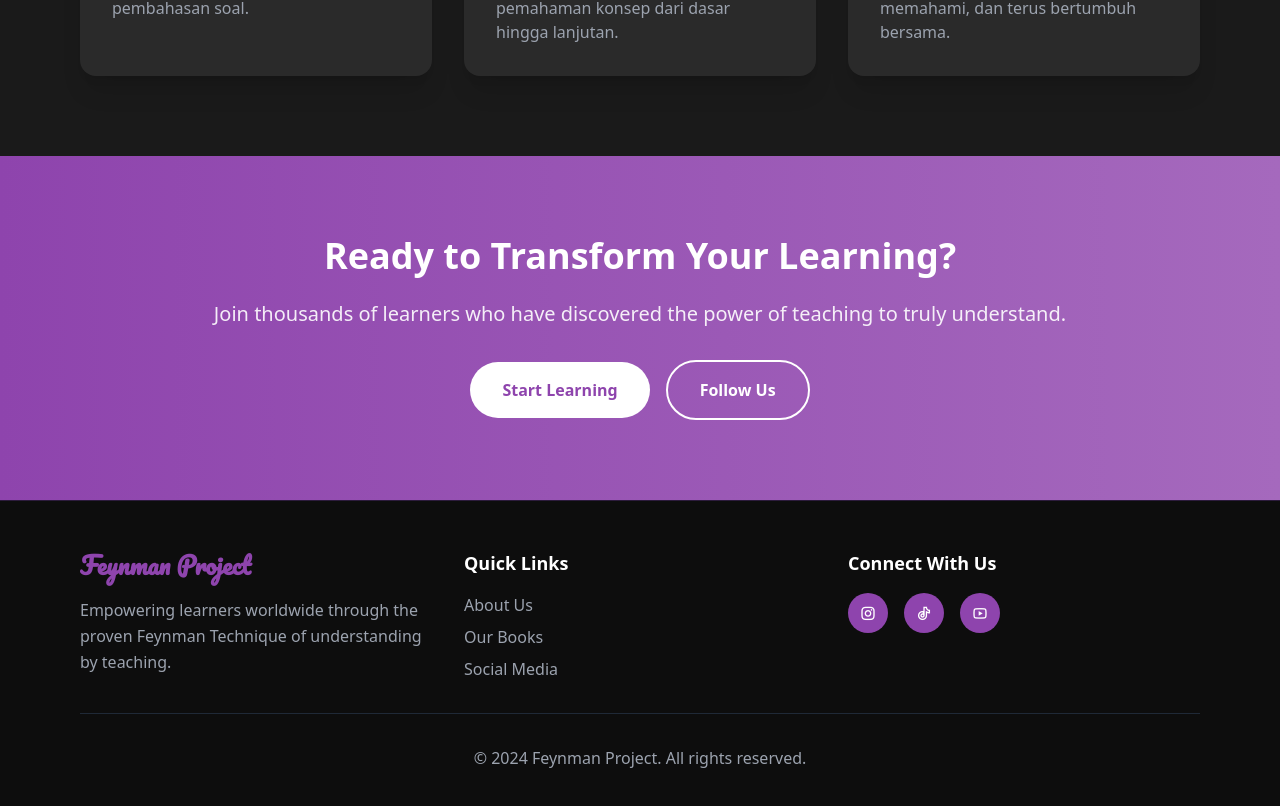
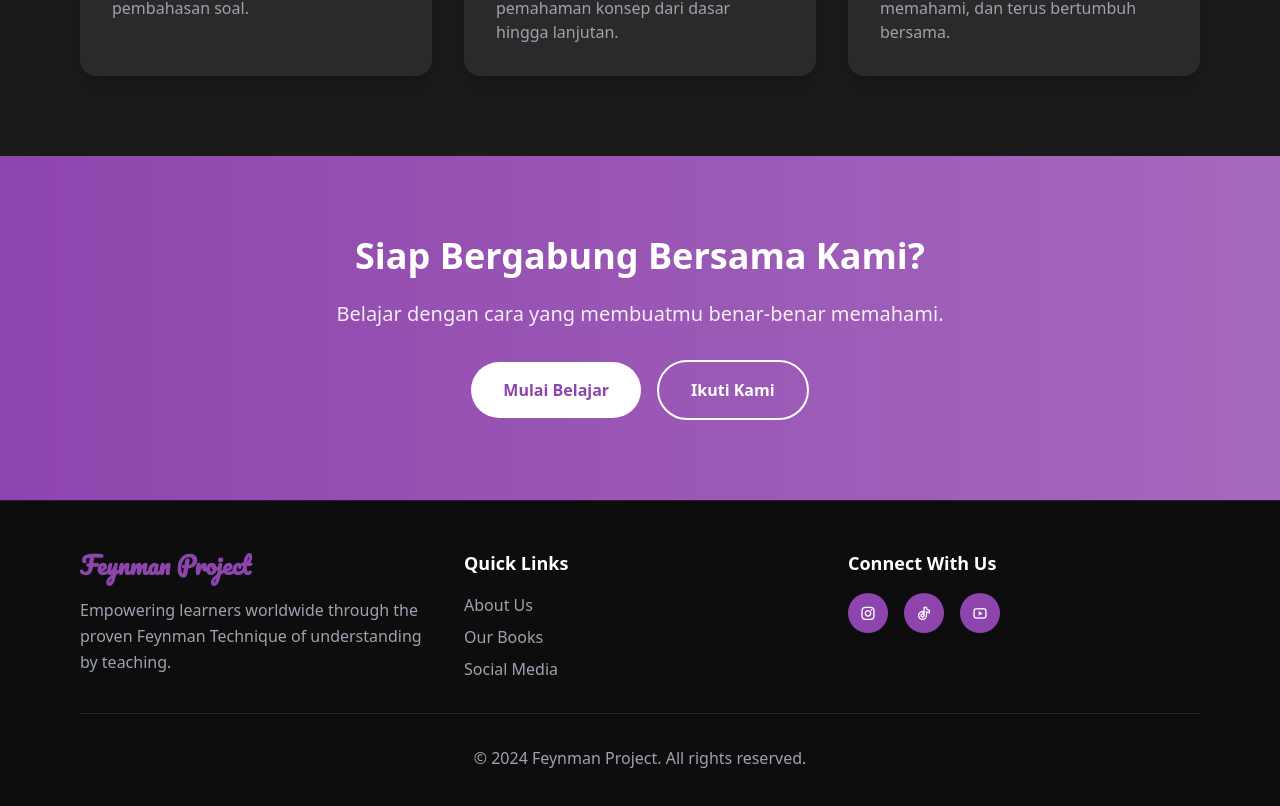
Before and after one commit to FeynmanProject/feynmanproject.github.io, a Next.js app: page / in a window 1280 px wide. Shown: the part 2968-3774 px from the top of the page. Built offline with nearby package versions, Linux system fonts and the light colour scheme.

Commit message:
Update page.tsx

```diff
--- a/app/page.tsx
+++ b/app/page.tsx
@@ -222,16 +222,16 @@ Kami mengadopsi prinsip belajar yang dikenal sebagai Teknik Feynman, yaitu metod
       {/* CTA Section */}
       <section className="py-20 bg-gradient-to-r from-[#8E44AD] to-[#A569BD]">
         <div className="max-w-4xl mx-auto px-4 text-center">
-          <h2 className="text-3xl md:text-4xl font-bold mb-6">Ready to Transform Your Learning?</h2>
+          <h2 className="text-3xl md:text-4xl font-bold mb-6">Siap Bergabung Bersama Kami?</h2>
           <p className="text-xl mb-8 opacity-90">
-            Join thousands of learners who have discovered the power of teaching to truly understand.
+            Belajar dengan cara yang membuatmu benar-benar memahami.
           </p>
           <div className="flex flex-col sm:flex-row gap-4 justify-center items-center">
             <Link href="/books" className="bg-white text-[#8E44AD] px-8 py-4 rounded-full font-semibold hover:bg-gray-100 transition-all duration-300 transform hover:scale-105 cursor-pointer whitespace-nowrap">
-              Start Learning
+              Mulai Belajar
             </Link>
             <Link href="/social" className="border-2 border-white text-white hover:bg-white hover:text-[#8E44AD] px-8 py-4 rounded-full font-semibold transition-all duration-300 cursor-pointer whitespace-nowrap">
-              Follow Us
+              Ikuti Kami
             </Link>
           </div>
         </div>
```
